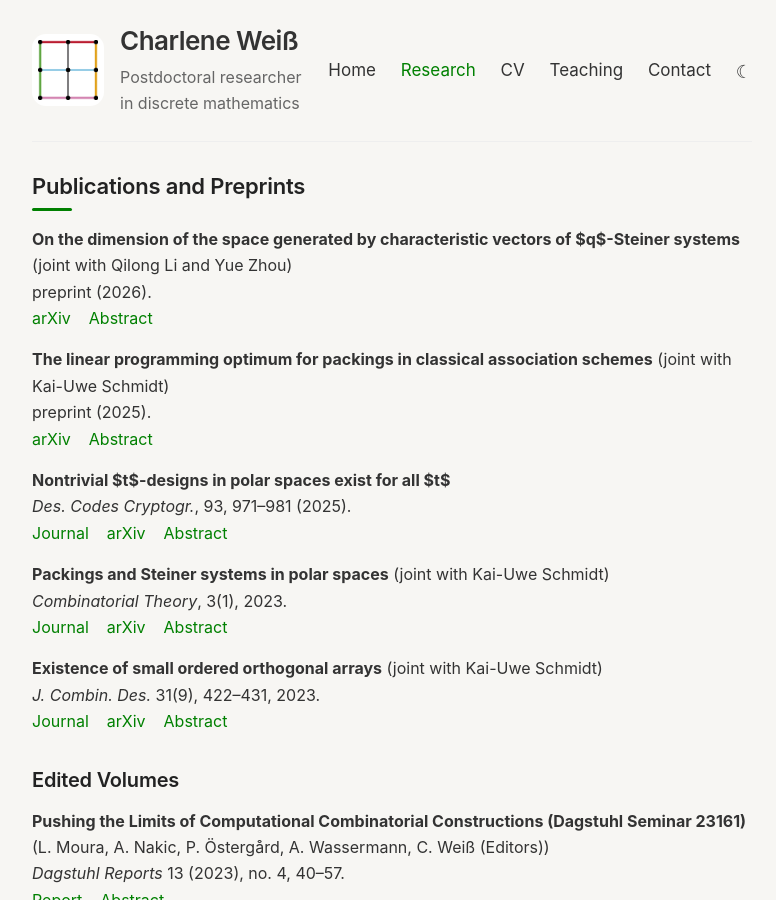
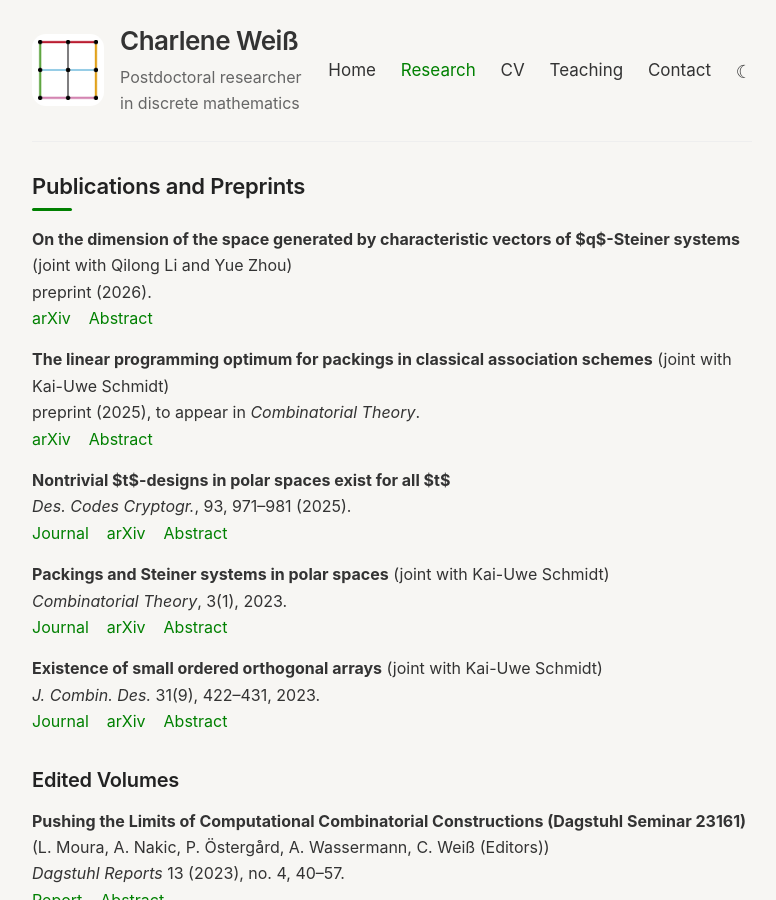
Before and after one commit to charleneweiss/charleneweiss.github.io, a Jekyll site: the page built from research.md, in a window 1280 px wide and 900 px high. Shown: the whole window, without its empty margins (248-1024 px from the left). Built offline with Jekyll 4.4.1, drawn with Linux system fonts in a browser that asks for light colours; a script that is not in the unit is left out.

Commit message:
Update research.md

```diff
--- a/research.md
+++ b/research.md
@@ -12,7 +12,7 @@ Fix a prime power $q$ and parameters $1\leq t\leq k\leq n$, the corresponding St
 </span></span>
 
 **The linear programming optimum for packings in classical association schemes** (joint with Kai-Uwe Schmidt)\
-preprint (2025).\
+preprint (2025), to appear in *Combinatorial Theory*.\
 [arXiv](https://arxiv.org/abs/2508.12806) &nbsp;&nbsp; <input type="checkbox" id="abstract-2" class="abstract-toggle" /><label for="abstract-2" class="abstract-link">Abstract</label><span class="abstract-content"><span class="muted">
 Association schemes are central objects in algebraic combinatorics, with the classical schemes lying at their core. These classical association schemes essentially consist of the Hamming and Johnson schemes, and their $q$-analogs: bilinear forms scheme, alternating bilinear forms scheme, Hermitian forms scheme, $q$-Johnson scheme, and polar space schemes. Each of them gives rise to a distance-regular graph on a vertex set $X$, naturally endowed with the path metric. We study $d$-codes in these schemes, that is, subsets $Y$ of $X$ in which every pair of distinct elements has path distance at least $d$. A powerful tool for deriving upper bounds on the size of $d$-codes is the linear programming method. In the case of the Hamming and Johnson schemes, the linear program has been studied since the 1970s, but its optimum is still unknown. We determine the optimum of the linear program for nearly all classical association schemes distinct from the Hamming and Johnson schemes. As a corollary, we obtain upper bounds on $t$-intersecting sets in classical association schemes, providing new proofs of several known results and, in particular, improving earlier bounds on $t$-intersecting sets of generators in polar spaces. These results can be viewed as analogs of the classical Erdős-Ko-Rado Theorem in extremal set theory. Our proofs draw on techniques from algebraic combinatorics and the duality theory of linear programming.
 </span></span>
```
